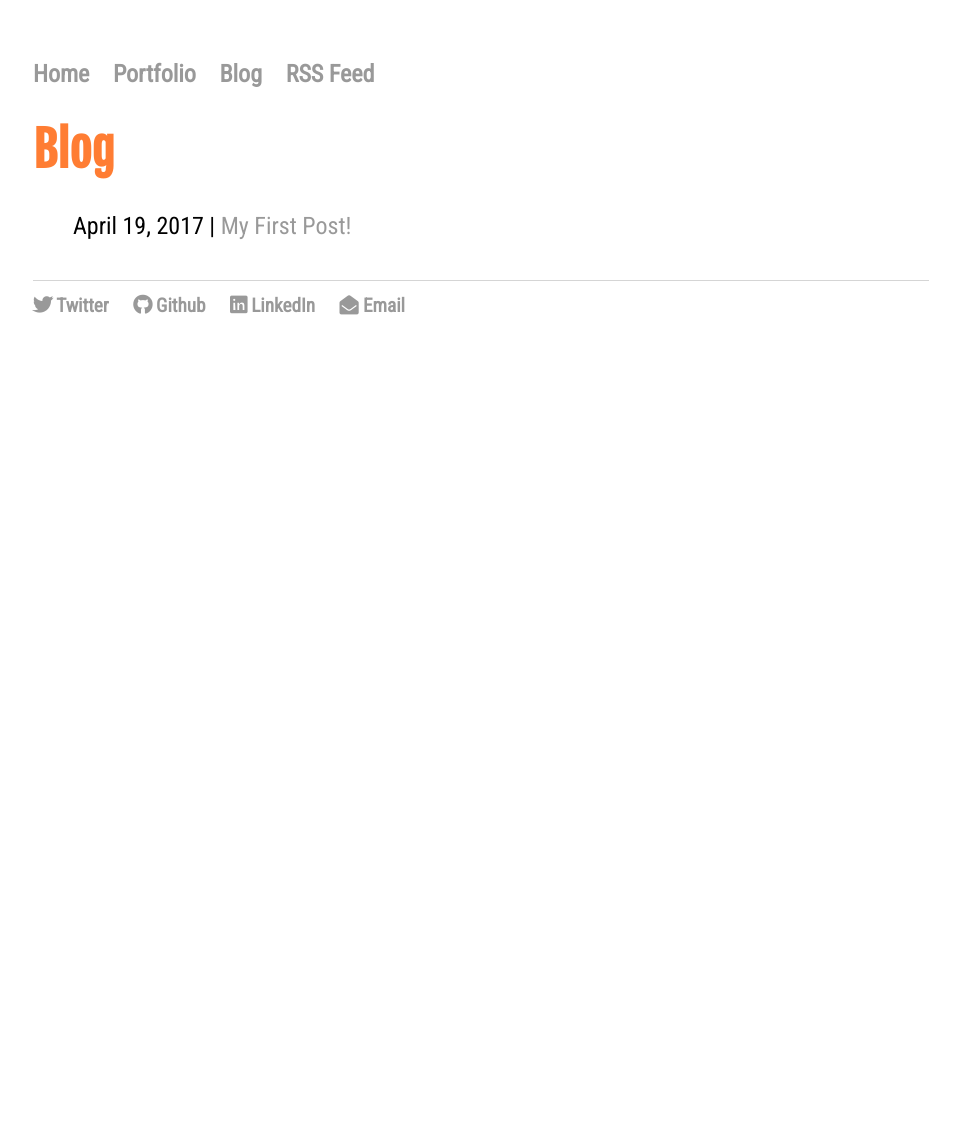
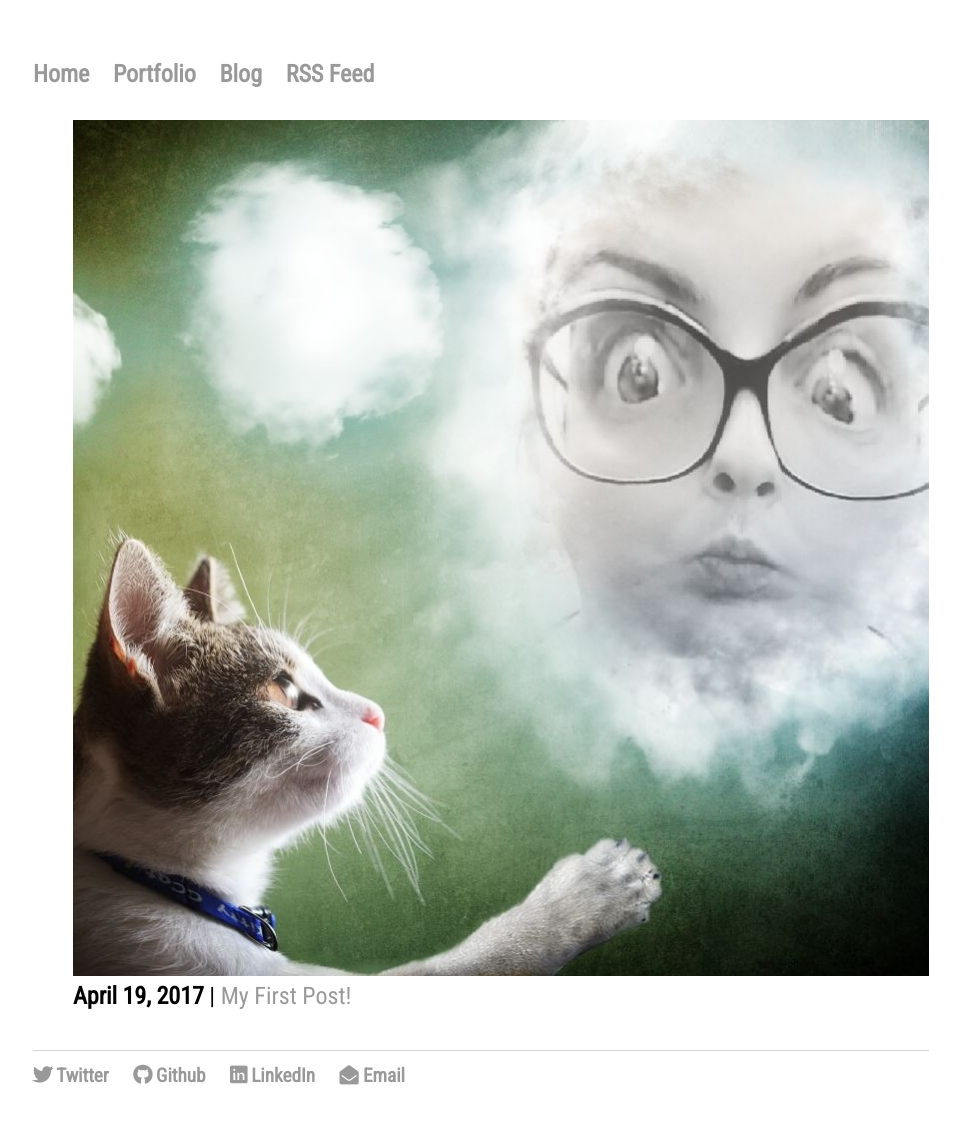
Before and after one commit to czolish/czolish.github.io, a Jekyll site: the page built from blog/index.html, in a window 1280 px wide. Shown: the whole page, without its empty margins (159-1119 px from the left). Built offline with Jekyll 4.4.1, drawn with Linux system fonts in a browser that asks for light colours; nearby versions of some CDN libraries; some web fonts are replaced; comment, search, counter and statistics services are not loaded; before the commit the page ends 900 px from its top, so only the background shows below that.

Commit message:
Is there a lag or something?

```diff
--- a/_layouts/post.html
+++ b/_layouts/post.html
@@ -1,8 +1,8 @@
 ---
 layout: default
 ---
-<h1 class="page-title">{{ page.title }}</h1>
-<p class="meta">{{ page.date | date_to_string }}</p>
+<h1 class="page-title">{{ post.title }}</h1>
+<p class="meta">{{ post.date | date_to_string }}</p>
 
 <div class="post">
   {{ content }}
--- a/blog/index.html
+++ b/blog/index.html
@@ -2,10 +2,10 @@
 layout: default
 title: Blog
 ---
-	<h1 class="page-title">{{ page.title }}</h1>
+	<h1 class="page-title">{{ post.title }}</h1>
 	<ul class="posts">
 
 	  {% for post in site.posts %}
-	    <li><span class="datestring">{{ post.date | date: '%B %-d, %Y' }}</span> | <a href="{{ post.url }}" title="{{ post.title }}">{{ post.title }}</a></li>
+	    <li><img src="{{ post.image | prepend: site.baseurl }}"><span class="datestring">{{ post.date | date: '%B %-d, %Y' }}</span> | <a href="{{ post.url }}" title="{{ post.title }}">{{ post.title }}</a></li>
 	  {% endfor %}
 	</ul>
--- a/css/main.css
+++ b/css/main.css
@@ -55,6 +55,7 @@ span.datestring {
     font-family: 'Roboto Condensed', sans-serif;
     color: #000000;
     font-size: 1em;
+    font-weight: bold;
 }
 
 footer {
```
